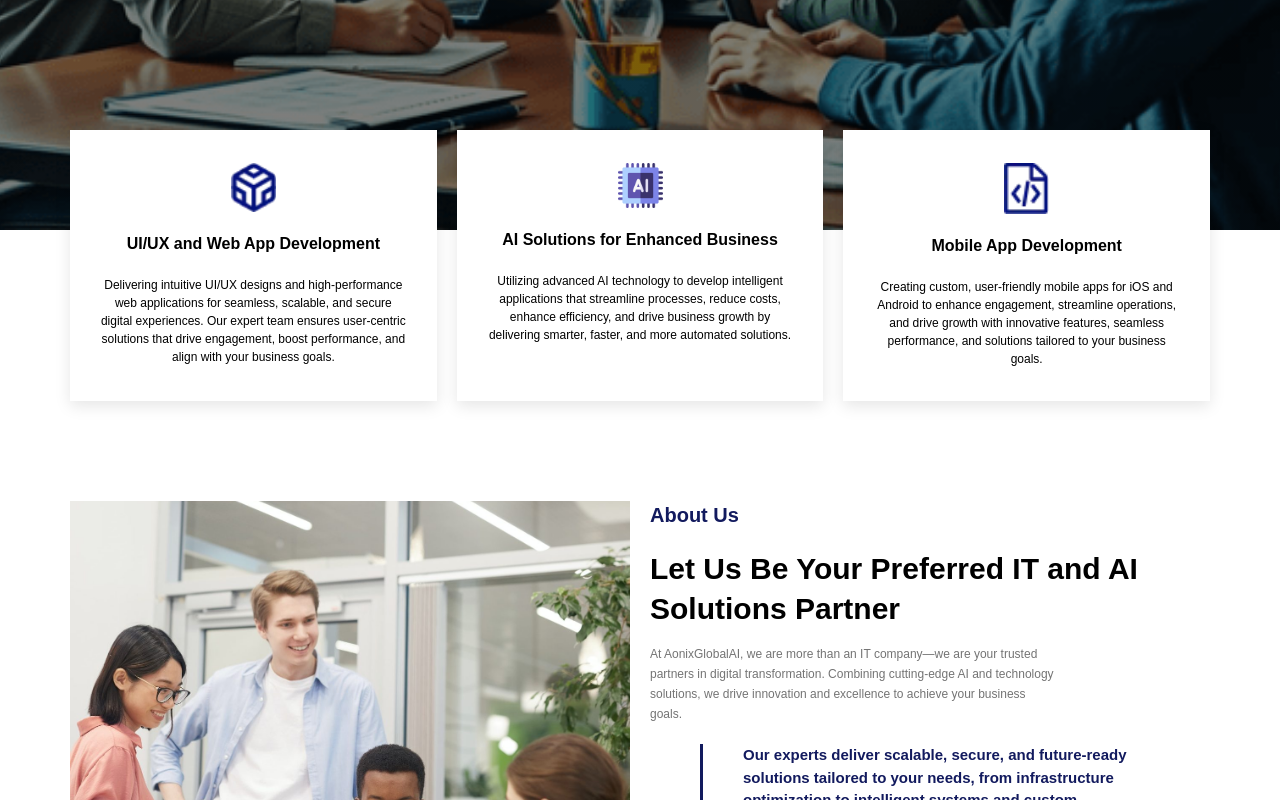
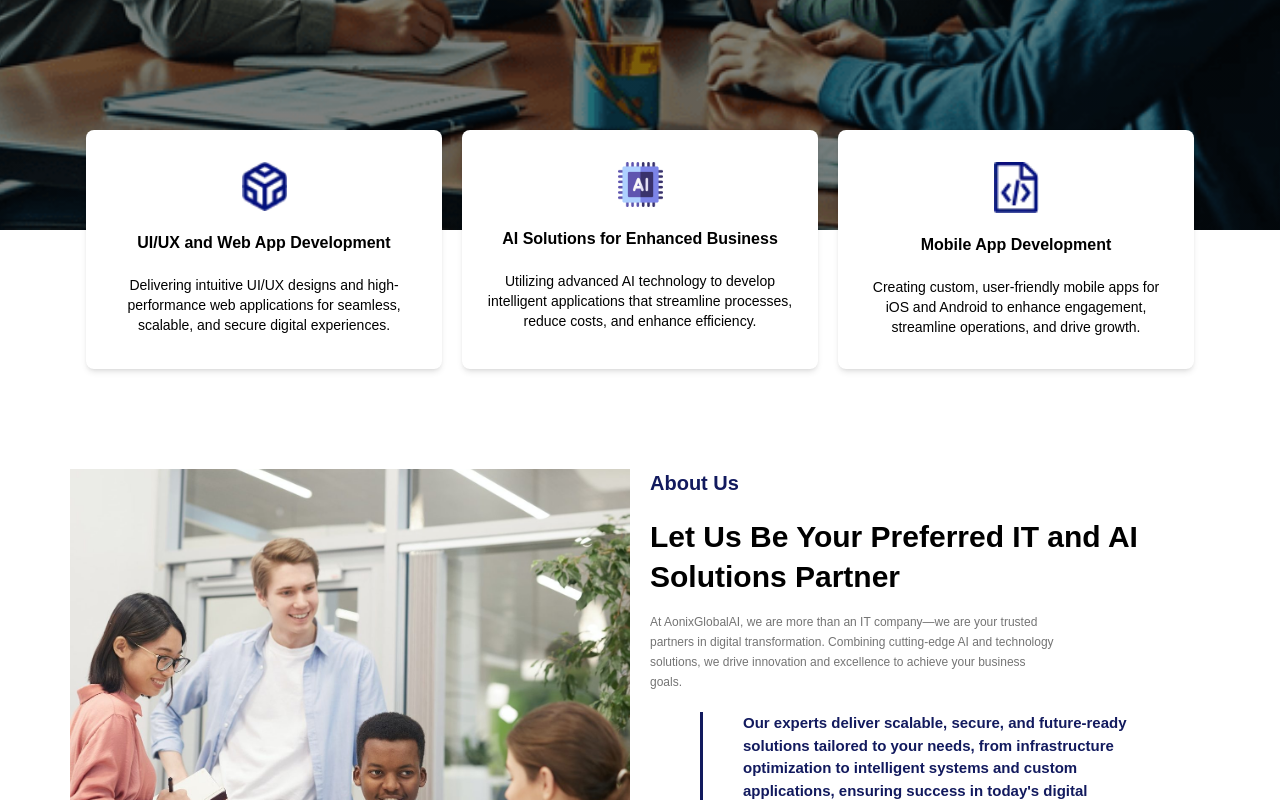
Before and after one commit to aOnixglobalai99/aonixglobalai-portfolio, a Next.js app: page / in a window 1280 px wide. Shown: the part 660-1460 px from the top of the page. Built offline with nearby package versions, Linux system fonts and the light colour scheme.

Commit message:
FAQs component added

```diff
--- a/src/app/Home/page.tsx
+++ b/src/app/Home/page.tsx
@@ -22,9 +22,10 @@ import ScrollToTop from '../components/ScrollToTop';
 import Industry from '../components/industries';
 import OurTeam from '../components/OurTeam';
 import Works from '../components/Ourwork';
-
 // import OurProjects from '@/app/components/our_work';
 import Link from 'next/link';
+import FAQ from '../components/FAQs';
+
 const page = () => {
   return (
     <div className="" id="top">
@@ -49,20 +50,18 @@ const page = () => {
         </div>
 
         <div className="mt-[-100px]">
-          <div className=" w-[1140px] m-auto flex gap-5">
-            <div className="backgrounddd bg-white text-center w-[33%] shadow-[0px_5px_15px_0px_rgba(0,0,0,0.1)] flex flex-col items-center gap-5 border-neutral-100 px-[30px] py-[33px] rounded-[0px_0px_0px_0px] border-solid border-[0px_0px_0px_0px]">
+          <div className="w-full max-w-[1140px] mx-auto grid grid-cols-1 sm:grid-cols-2 md:grid-cols-3 gap-5 px-4">
+            <div className="backgrounddd bg-white text-center shadow-md flex flex-col items-center gap-5 border-neutral-100 px-6 py-8 rounded-lg">
               <Image src={servicetwo} alt="headerImg" width={45} height={45} />
               <h1 className="font-bold">UI/UX and Web App Development</h1>
-              <p className="text-[12px]">
+              <p className="text-sm">
                 Delivering intuitive UI/UX designs and high-performance web
                 applications for seamless, scalable, and secure digital
-                experiences. Our expert team ensures user-centric solutions that
-                drive engagement, boost performance, and align with your
-                business goals.
+                experiences.
               </p>
             </div>
 
-            <div className="backgrounddd bg-white text-center w-[33%] shadow-[0px_5px_15px_0px_rgba(0,0,0,0.1)] flex flex-col items-center gap-5 border-neutral-100 px-[30px] py-[33px] rounded-[0px_0px_0px_0px] border-solid border-[0px_0px_0px_0px]">
+            <div className="backgrounddd bg-white text-center shadow-md flex flex-col items-center gap-5 border-neutral-100 px-6 py-8 rounded-lg">
               <Image
                 src={serviceseven}
                 alt="headerImg"
@@ -70,15 +69,14 @@ const page = () => {
                 height={45}
               />
               <h1 className="font-bold">AI Solutions for Enhanced Business</h1>
-              <p className="text-[12px]">
+              <p className="text-sm">
                 Utilizing advanced AI technology to develop intelligent
-                applications that streamline processes, reduce costs, enhance
-                efficiency, and drive business growth by delivering smarter,
-                faster, and more automated solutions.
+                applications that streamline processes, reduce costs, and
+                enhance efficiency.
               </p>
             </div>
 
-            <div className="backgrounddd bg-white text-center w-[33%] shadow-[0px_5px_15px_0px_rgba(0,0,0,0.1)] flex flex-col items-center gap-5 border-neutral-100 px-[30px] py-[33px] rounded-[0px_0px_0px_0px] border-solid border-[0px_0px_0px_0px]">
+            <div className="backgrounddd bg-white text-center shadow-md flex flex-col items-center gap-5 border-neutral-100 px-6 py-8 rounded-lg">
               <Image
                 src={servicethree}
                 alt="headerImg"
@@ -86,11 +84,9 @@ const page = () => {
                 height={45}
               />
               <h1 className="font-bold">Mobile App Development</h1>
-              <p className="text-[12px]">
+              <p className="text-sm">
                 Creating custom, user-friendly mobile apps for iOS and Android
-                to enhance engagement, streamline operations, and drive growth
-                with innovative features, seamless performance, and solutions
-                tailored to your business goals.
+                to enhance engagement, streamline operations, and drive growth.
               </p>
             </div>
           </div>
@@ -666,9 +662,16 @@ const page = () => {
             </div>
           </div>
         </div>
+
+        <div>
+          <FAQ />
+        </div>
         <div>
           <ScrollToTop />
         </div>
+        {/* <div>
+          <FAQ />
+        </div> */}
       </div>
 
       <div>
--- /dev/null
+++ b/src/app/components/FAQs.tsx
@@ -0,0 +1,80 @@
+'use client';
+
+import React, { useState } from 'react';
+
+interface FAQItem {
+  question: string;
+  answer: string;
+}
+
+const FAQ: React.FC = () => {
+  const [openIndex, setOpenIndex] = useState<number | null>(null);
+
+  const toggleFAQ = (index: number) => {
+    setOpenIndex(openIndex === index ? null : index);
+  };
+
+  const faqs: FAQItem[] = [
+    {
+      question:
+        'What makes Vamenture the best software and mobile app development company?',
+      answer:
+        'Vamenture is known for its innovative approach, experienced team, and client-centric solutions, ensuring high-quality results.',
+    },
+    {
+      question: 'Do you offer app maintenance and support services?',
+      answer:
+        'Vamenture certainly offers application maintenance and support services. This covers periodical updates, bug fixes, performance tuning, and technical support to ensure that your application runs smoothly and stays up to date with the latest standards and requirements.',
+    },
+    {
+      question:
+        'How do you ensure the security and quality of the software you develop?',
+      answer:
+        'We follow best practices, conduct thorough testing, and adhere to industry standards to ensure security and quality.',
+    },
+    {
+      question: 'How much do software development services cost?',
+      answer:
+        "Our pricing depends on the project's scope and complexity. Contact us for a customized quote.",
+    },
+    {
+      question: 'How does Vamenture manage software development projects?',
+      answer:
+        'We use agile methodologies, regular updates, and client collaboration to ensure seamless project management.',
+    },
+  ];
+
+  return (
+    <div className="bg-[#192373] text-white p-6 md:p-12 w-full mt-[100px]">
+      <div className="max-w-4xl mx-auto">
+        <h1 className="text-3xl md:text-4xl font-bold text-center mb-8">
+          FAQs
+        </h1>
+        <div className="space-y-4">
+          {faqs.map((faq, index) => (
+            <div key={index} className="border-b border-blue-700 pb-4">
+              <button
+                className="w-full text-left text-lg md:text-xl font-semibold flex justify-between items-center"
+                onClick={() => toggleFAQ(index)}
+              >
+                <span>{faq.question}</span>
+                <span className="text-2xl">
+                  {openIndex === index ? '-' : '+'}
+                </span>
+              </button>
+              {openIndex === index && (
+                <div className="mt-4 w-full">
+                  <p className="text-base md:text-lg text-blue-200">
+                    {faq.answer}
+                  </p>
+                </div>
+              )}
+            </div>
+          ))}
+        </div>
+      </div>
+    </div>
+  );
+};
+
+export default FAQ;
--- a/src/app/components/Footer.tsx
+++ b/src/app/components/Footer.tsx
@@ -10,7 +10,7 @@ import Link from 'next/link';
 
 const Footer = () => {
   return (
-    <div className="client-footer-div bg-[#078dd7] w-full bg-center bg-no-repeat bg-cover relative mt-20 z-1">
+    <div className="client-footer-div bg-[#078dd7] w-full bg-center bg-no-repeat bg-cover relative z-1">
       <div className="max-w-screen-xl mx-auto px-4 sm:px-6 lg:px-8 py-10">
         <div className="grid grid-cols-1 md:grid-cols-2 lg:grid-cols-3 gap-8">
           {/* Company Info Section */}
```
